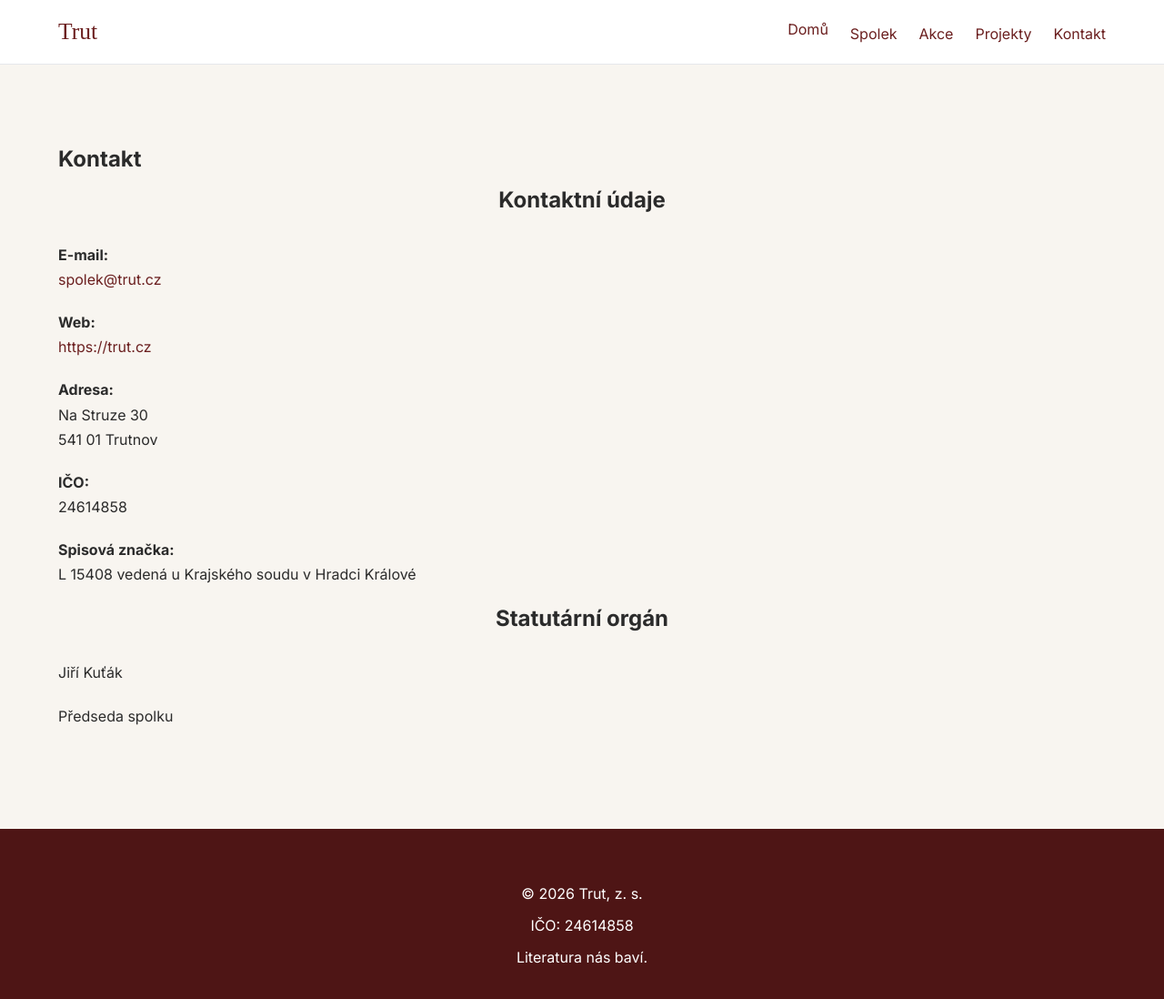
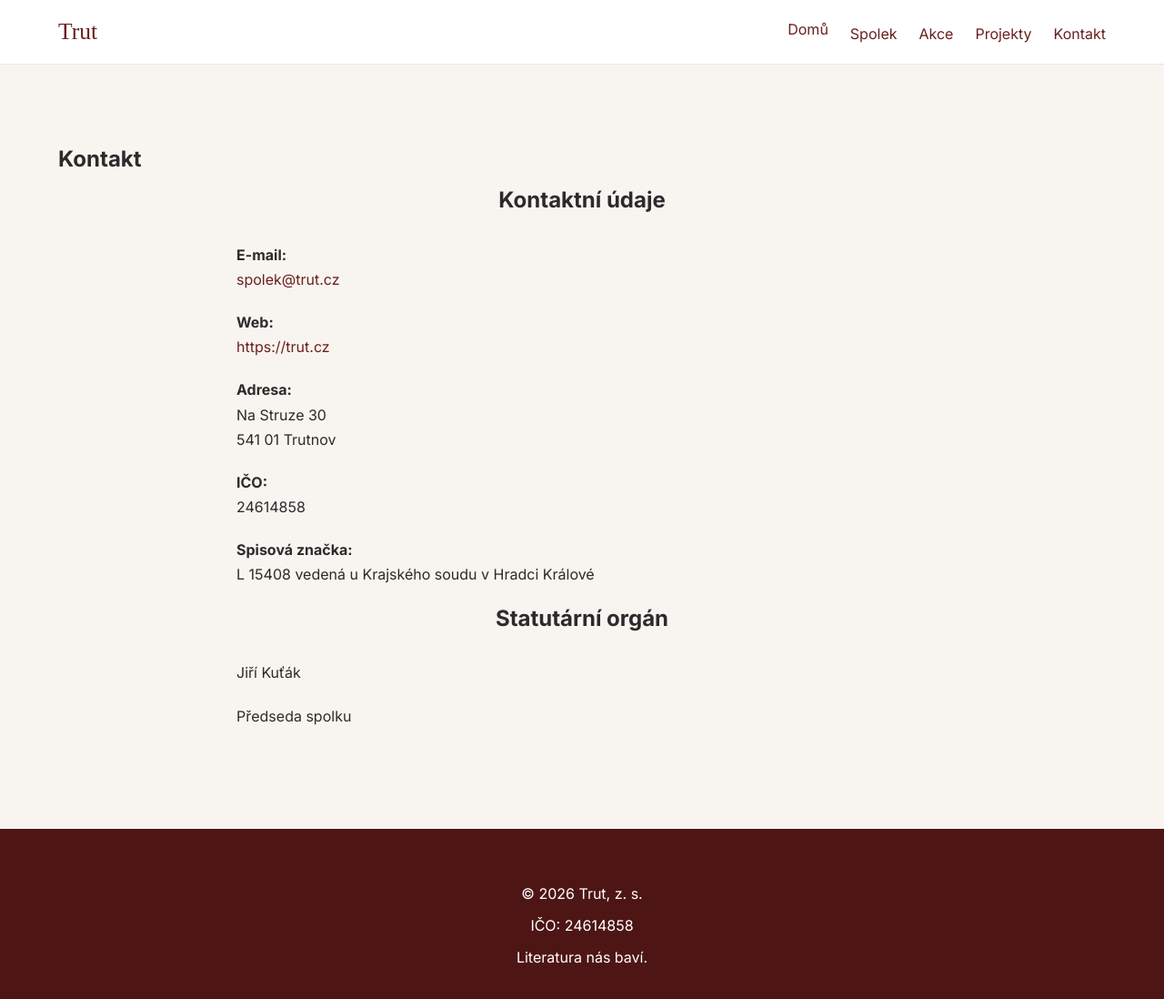
Before and after one commit to petira/trut, a Jekyll site: the page built from contact.md, in a window 1280 px wide and 1124 px high. Shown: the top 1098 px of the window at 91% size. Built offline with Jekyll 4.4.1, drawn with Linux system fonts in a browser that asks for light colours; some web fonts are replaced.

Commit message:
Update main.css

```diff
--- a/assets/css/main.css
+++ b/assets/css/main.css
@@ -478,3 +478,14 @@ section[id] {
     }
 
 }
+
+/* PAGE CONTENT */
+
+.page-content {
+    max-width: 760px;
+    margin: 0 auto;
+}
+
+.page-content > :first-child {
+    margin-top: 1rem;
+}
```
